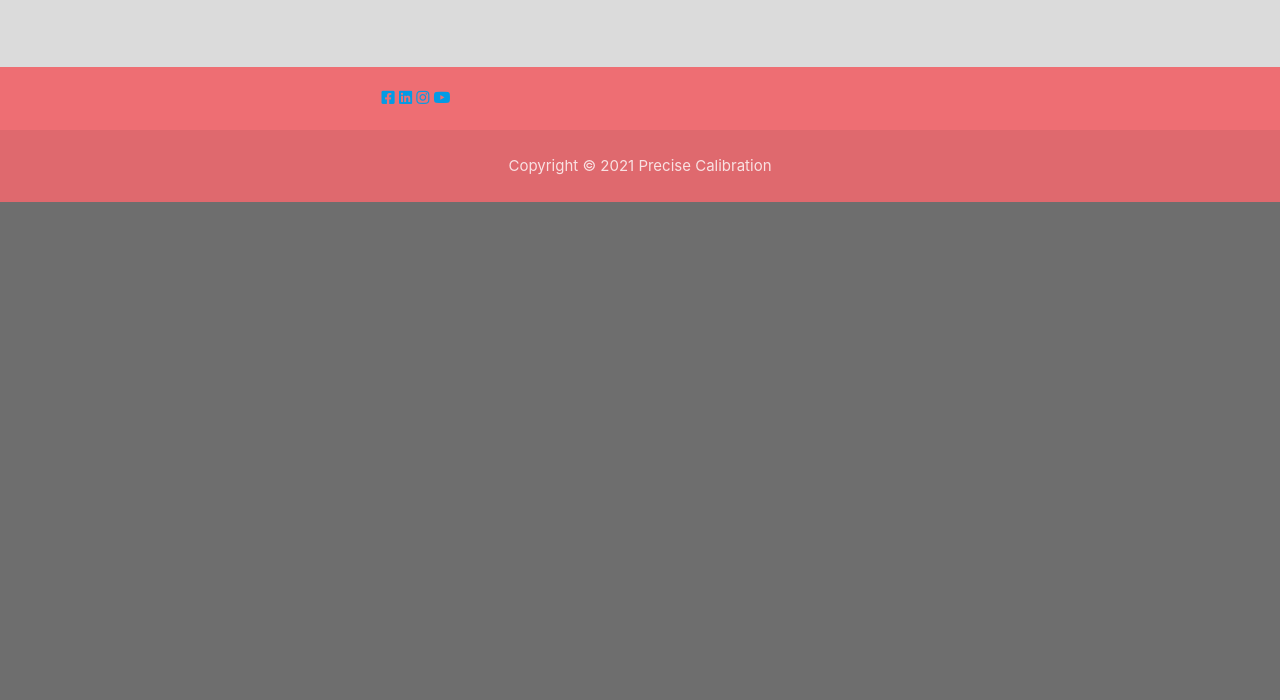
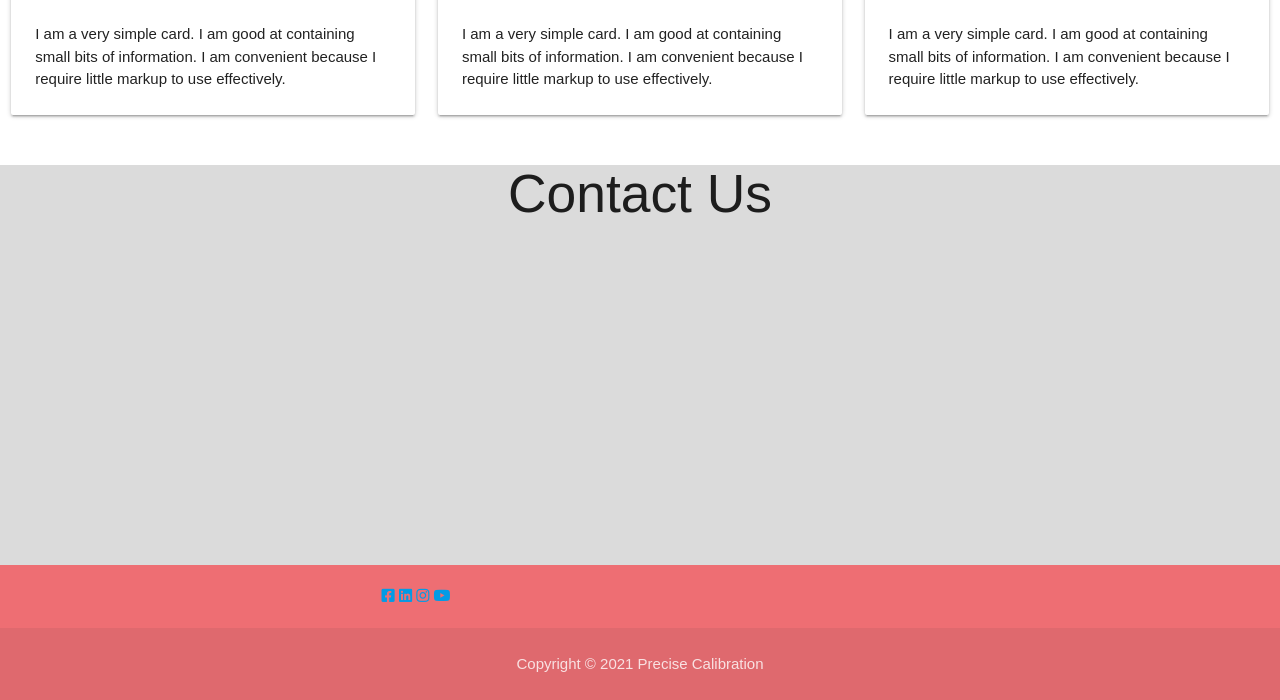
Before and after one commit to shaneoh10/ms3-precise-calibration, a Flask app: page / in a window 1280 px wide. Shown: the part 1668-2368 px from the top of the page. Before the commit the page ends 1870 px from the top, so only its background shows below. Run offline with Flask 2, Linux system fonts and the light colour scheme; some libraries are stand-ins or nearby versions.

Commit message:
feat: Add content to home.html about section

```diff
--- a/static/css/style.css
+++ b/static/css/style.css
@@ -2,6 +2,7 @@ html,
 body {
     overflow-x: hidden;
     scroll-behavior: smooth;
+    font-family: Arial, Helvetica, sans-serif;
 }
 
 /************ HOME PAGE  */
@@ -12,17 +13,34 @@ body {
     background-size: cover;
 }
 
- .opaque-cover {
-     height: 100%;
-     width: 100%;
-     background-color: rgba(0, 0, 0, 0.3);
-}
-
 #about {
-    height: 50vh;
+    height: auto;
 }
 
 #contact {
     height: 50vh;
     background-color: #dbdbdb;
 }
+
+.opaque-cover {
+    height: 100%;
+    width: 100%;
+    background-color: rgba(0, 0, 0, 0.3);
+}
+
+.hero-text-container {
+    margin: 0 auto;
+}
+
+.hero-text-container h1 {
+    margin-top: 0;
+}
+
+.buttons a {
+    margin: 2rem;
+    width: 10rem;
+}
+
+.about-text {
+    font-size: 2rem;
+}
--- a/templates/home.html
+++ b/templates/home.html
@@ -2,19 +2,74 @@
 {% block content %}
 
 
-<div id="home">
-    <div class="opaque-cover"></div>
-    <div class="hero-text-container">
+<section id="home">
+    <div class="opaque-cover valign-wrapper">
+        <div class="hero-text-container">
+            <h1 class="white-text">Welcome to Precise Calibration</h1>
+            <h2 class="white-text hide-on-small-only">Leaders in Calibration Management</h2>
+            <div class="buttons center">
+                <a class="waves-effect waves-light btn-large" href="#about">About</a><a
+                    class="waves-effect waves-light btn-large" href=#contact>Contact</a>
+            </div>
+        </div>
     </div>
-</div>
+</section>
 
-<div id="about">
+<section id="about">
     <h2 class="center">About Us</h2>
-</div>
+    <hr>
+    <div class="container">
+        <p class="about-text">
+            Lorem ipsum dolor sit amet, consectetur adipiscing elit, sed do eiusmod tempor incididunt ut labore et
+            dolore magna aliqua. Ut enim ad minim veniam, quis nostrud exercitation ullamco laboris nisi ut aliquip ex
+            ea commodo consequat. Duis aute irure dolor in reprehenderit in voluptate velit esse cillum dolore eu fugiat
+            nulla pariatur. Excepteur sint occaecat cupidatat non proident, sunt in culpa qui officia deserunt mollit
+            anim id est laborum.
+        </p>
+    </div>
+    <div class="row">
+        <div class="col s12 m4">
+            <div class="card">
+                <div class="card-image">
+                    <img src="https://images.unsplash.com/photo-1518704618243-b719e5d5f2b8?ixlib=rb-1.2.1&ixid=MnwxMjA3fDB8MHxwaG90by1wYWdlfHx8fGVufDB8fHx8&auto=format&fit=crop&w=1350&q=80">
+                    <span class="card-title">Oil and Gas</span>
+                </div>
+                <div class="card-content">
+                    <p>I am a very simple card. I am good at containing small bits of information.
+                        I am convenient because I require little markup to use effectively.</p>
+                </div>
+            </div>
+        </div>
+        <div class="col s12 m4">
+            <div class="card">
+                <div class="card-image">
+                    <img src="https://images.unsplash.com/photo-1575503802870-45de6a6217c8?ixid=MnwxMjA3fDB8MHxwaG90by1wYWdlfHx8fGVufDB8fHx8&ixlib=rb-1.2.1&auto=format&fit=crop&w=1350&q=80">
+                    <span class="card-title">Pharmaceutical</span>
+                </div>
+                <div class="card-content">
+                    <p>I am a very simple card. I am good at containing small bits of information.
+                        I am convenient because I require little markup to use effectively.</p>
+                </div>
+            </div>
+        </div>
+        <div class="col s12 m4">
+            <div class="card">
+                <div class="card-image">
+                    <img src="https://images.unsplash.com/photo-1506399558188-acca6f8cbf41?ixlib=rb-1.2.1&ixid=MnwxMjA3fDB8MHxwaG90by1wYWdlfHx8fGVufDB8fHx8&auto=format&fit=crop&w=1439&q=80">
+                    <span class="card-title">Data Centres</span>
+                </div>
+                <div class="card-content">
+                    <p>I am a very simple card. I am good at containing small bits of information.
+                        I am convenient because I require little markup to use effectively.</p>
+                </div>
+            </div>
+        </div>
+    </div>
+</section>
 
-<div id="contact">
+<section id="contact">
     <h2 class="center">Contact Us</h2>
-</div>
+</section>
 
 
 
```
